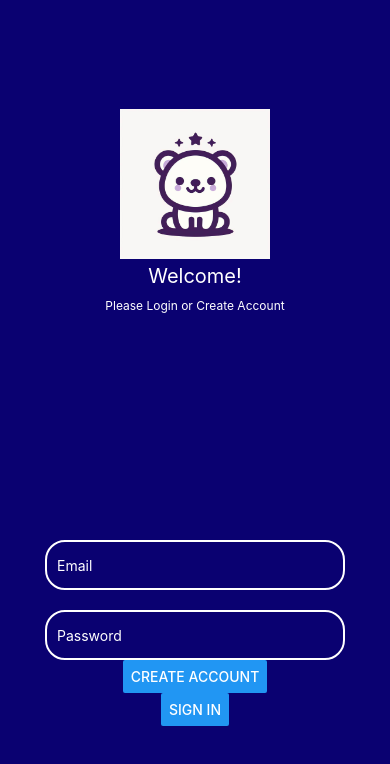
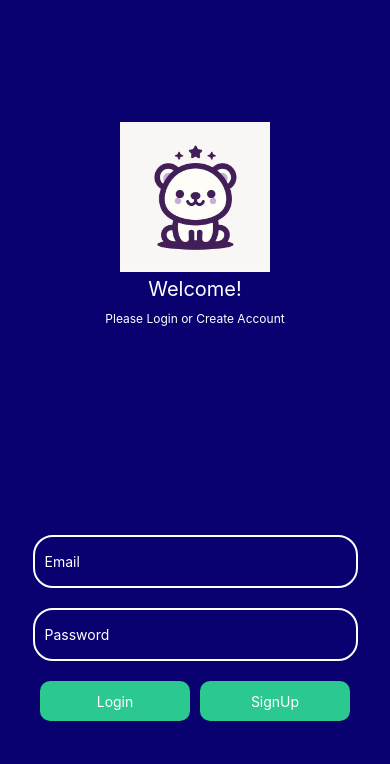
Before and after one commit to emresen20/firetodoApp, a React Native app: screen /Login in a window 390 px wide. Shown: the top 764 px of the page. Built offline with nearby package versions, Linux system fonts and the light colour scheme; no server answers.

Commit message:
login page fixed

```diff
--- a/app/screens/Login.tsx
+++ b/app/screens/Login.tsx
@@ -1,5 +1,5 @@
 import React, { useState } from "react";
-import { View, Text, TextInput, StyleSheet, Button, ActivityIndicator, KeyboardAvoidingView,Image } from "react-native";
+import { View, Text, TextInput, StyleSheet, Button, ActivityIndicator, KeyboardAvoidingView,Image, TouchableOpacity } from "react-native";
 import { createUserWithEmailAndPassword, getAuth, signInWithEmailAndPassword } from "firebase/auth"
 import { FIREBASE_AUTH } from "../../firebaseConfig";
 import { SafeAreaView } from "react-native-safe-area-context";
@@ -48,20 +48,31 @@ const Login = () => {
                 <TextInput
                     style={styles.firsttextinput}
                     placeholder="Email " onChangeText={(text) => setEmail(text)}
-                    value={email} />
+                    value={email}
+                    placeholderTextColor={"white"}                     />
+
                 <TextInput
                     style={styles.secondtextinput}
                     placeholder="Password " autoCapitalize="none"
                     onChangeText={(text) => setPassword(text)}
                     value={password}
-                    secureTextEntry={true} />
+                    secureTextEntry={true}
+                    placeholderTextColor={"white"} />
 
                 {loading ? (
                     <ActivityIndicator />
                 ) : (
                     <>
-                        <Button onPress={signUp} title="Create Account" />
-                        <Button onPress={signIn} title="Sign in" />
+                        <View style={styles.touachableopacityview}>
+                            <TouchableOpacity style={styles.touachableopacityfirst} onPress={signIn}>
+                                <Text style={styles.lasttext}>Login</Text>
+                            </TouchableOpacity>
+
+                            <TouchableOpacity style={styles.touachableopacitysecond} onPress={signUp}>
+                                <Text style={styles.lasttext}>SignUp</Text>
+                            </TouchableOpacity>
+                        </View>
+
                     </>
                 )}
 
@@ -99,6 +110,7 @@ const styles = StyleSheet.create({
     image:{
         width:150,
         height:150,
+        marginTop:25
     },
     text:{
         color:"white",
@@ -108,19 +120,21 @@ const styles = StyleSheet.create({
     firsttextinput:{
         borderWidth:2,
         borderColor:"white",
-        height:50,
-        width:300,
+        height:53,
+        width:325,
         borderRadius:20,
         padding:10,
         marginBottom:20,
-        color:"white"
+        color:"white",
+        marginTop:-10
+
 
     },
     secondtextinput:{
         borderWidth:2,
         borderColor:"white",
-        height:50,
-        width:300,
+        height:53,
+        width:325,
         padding:10,
         borderRadius:20,
         color:"white"
@@ -136,5 +150,31 @@ const styles = StyleSheet.create({
         alignItems: "center",
         marginVertical: 4,
 
-    }
+    },
+    touachableopacityfirst:{
+        height:40,
+        width:150,
+        backgroundColor:"#2BC990",
+        marginTop:20,
+        borderRadius:10,
+        marginRight:10,
+        justifyContent:"center",
+        alignItems:"center",
+    },
+    touachableopacityview:{
+        flexDirection:"row",
+        justifyContent:"space-between"
+    },
+    touachableopacitysecond:{
+        height:40,
+        width:150,
+        backgroundColor:"#2BC990",
+        marginTop:20,
+        borderRadius:10,
+        justifyContent:"center",
+        alignItems:"center",
+    },
+    lasttext:{
+        color:"white",
+    },
 })
```
